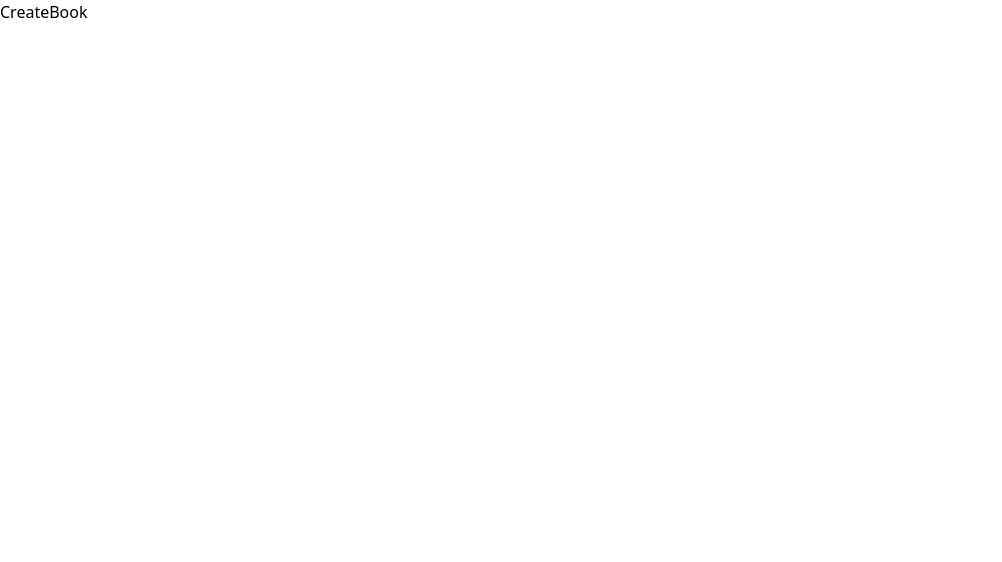
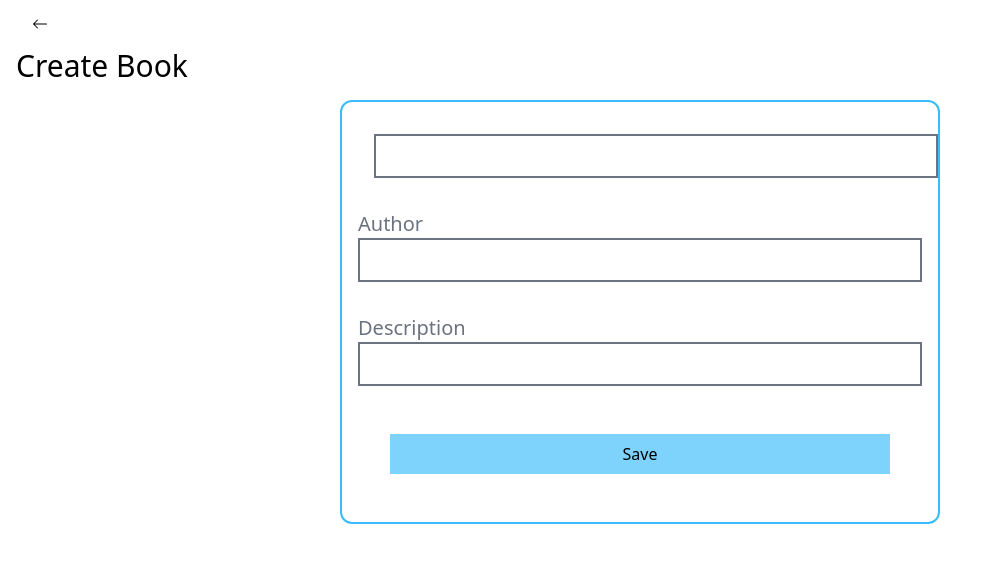
Before and after one commit to coderkarunakar/Book-Store, a React (Vite) app in the folder frontend/: page /books/create in a window 1280 px wide. Shown: the top 562 px of the page, without its empty margins (0-1002 px from the left). Built offline with nearby package versions, Linux system fonts and the light colour scheme.

Commit message:
create book in react

```diff
--- a/frontend/src/pages/CreateBook.jsx
+++ b/frontend/src/pages/CreateBook.jsx
@@ -1,7 +1,67 @@
-import React from 'react'
+import React,{useState} from 'react';
+import BackButton from '../../components/BackButton';
+import { Spinner } from '../../components/Spinner';
+import axios from 'axios';
+import { useNavigate } from 'react-router-dom';
 
 export const CreateBook = () => {
+  const [title,setTitle] = useState('');
+  const[author,setAuthor] = useState('');
+  const [description, setDescription] = useState('');
+  const [loading, setLoading] = useState(false);
+  const navigate = useNavigate();
+  const handleSaveBook = () =>{
+    const data = {
+      title,
+      author,
+      description,
+    };
+    setLoading(true);
+    axios.post('http://localhost:5555/books',data)
+    .then(()=>{
+      setLoading(false);
+      navigate('/');
+
+    })
+    .catch((error)=>{
+      setLoading(false);
+      alert('an error happened .Please check console');
+      console.log(error);
+    })
+  };
+
   return (
-    <div>CreateBook</div>
+    <div className='p-4'><BackButton/>
+    <h1 className='text-3xl my-4'>Create Book</h1>
+    {loading ?<Spinner/>:''}
+    <div className='flex flex-col border-2 border-sky-400 rounded-xl w-[600px] p-4 mx-auto'>
+      <div className='my-4'>
+        <label className='text-xl mr-4 text-gray-500'>  </label>
+          <input type='text'
+           value= {title}
+            onChange = {(e) =>setTitle(e.target.value)}
+             className = 'border-2 border-gray-500 px-4 py-2 w-full'/>
+
+      </div>
+
+      <div className='my-4'>
+        <label className='text-xl mr-4 text-gray-500'>Author</label>
+          <input type='text'
+           value= {author}
+            onChange = {(e) =>setAuthor(e.target.value)}
+             className = 'border-2 border-gray-500 px-4 py-2 w-full'/>
+      </div>
+
+      <div className='my-4'>
+        <label className='text-xl mr-4 text-gray-500'>Description</label>
+          <input type='text'
+           value= {description}
+            onChange = {(e) =>setDescription(e.target.value)}
+             className = 'border-2 border-gray-500 px-4 py-2 w-full'/>
+      </div>
+
+      <button className='p-2 bg-sky-300 m-8 'onClick ={handleSaveBook}> Save</button>
+    </div>
+    </div>
   )
 }
```
